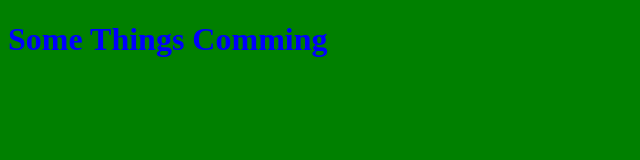
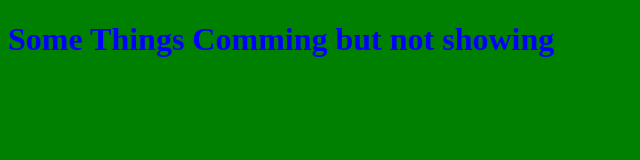
Before and after one commit to khushal0201/anoni, a plain HTML site: page docs/index.html in a window 1280 px wide. Shown: the whole page, without its empty margins (0-640 px from the left). Drawn offline with nearby package versions, Linux system fonts and the light colour scheme; no server answers.

Commit message:
Update index.html

```diff
--- a/docs/index.html
+++ b/docs/index.html
@@ -18,7 +18,7 @@
        })
    </script>
    <body bgcolor="green">
-      <h1 style='color:blue'>Some Things Comming</h1>
+      <h1 style='color:blue'>Some Things Comming but not showing</h1>
 
       <div id="sucha">
       </div>
```
